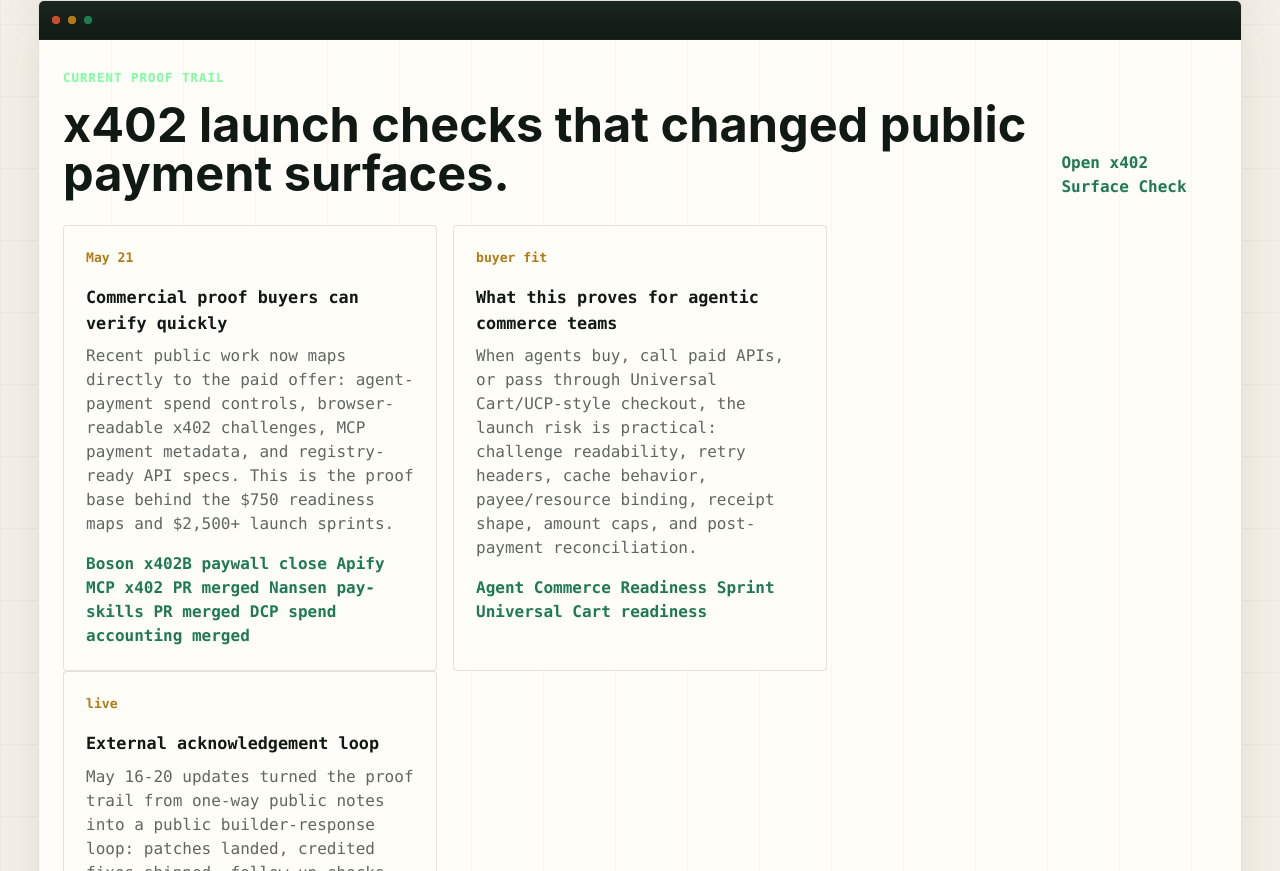
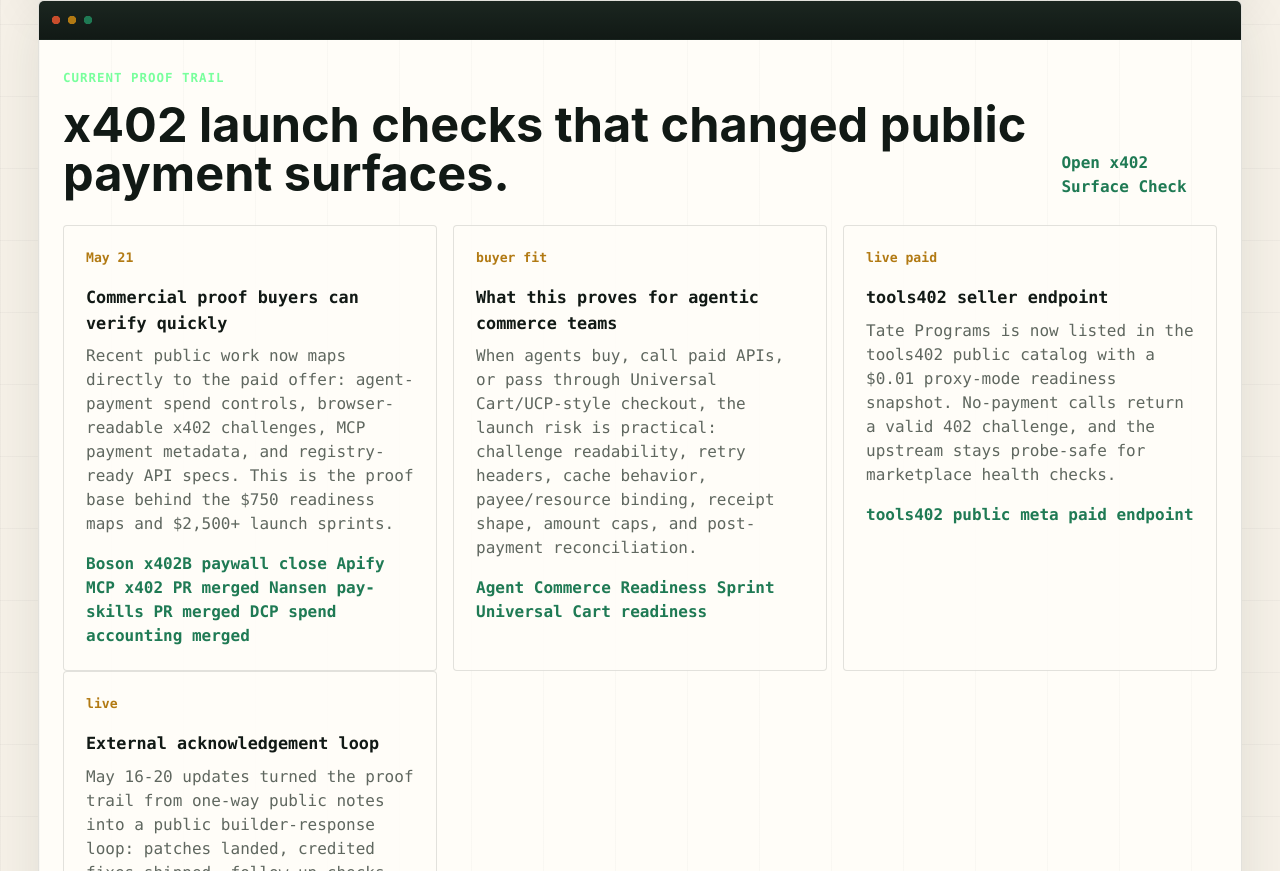
Before and after one commit to TateLyman/tate-web-services, a website: page case-studies.html in a window 1280 px wide. Shown: the part 624-1495 px from the top of the page. Drawn offline with Linux system fonts and the light colour scheme.

Commit message:
Add tools402 paid endpoint proof

```diff
--- a/case-studies.html
+++ b/case-studies.html
@@ -78,6 +78,13 @@
             <p>When agents buy, call paid APIs, or pass through Universal Cart/UCP-style checkout, the launch risk is practical: challenge readability, retry headers, cache behavior, payee/resource binding, receipt shape, amount caps, and post-payment reconciliation.</p>
             <a href="agent-commerce-readiness-sprint.html">Agent Commerce Readiness Sprint</a>
             <a href="universal-cart-readiness.html">Universal Cart readiness</a>
+          </article>
+          <article>
+            <span>live paid</span>
+            <h3>tools402 seller endpoint</h3>
+            <p>Tate Programs is now listed in the tools402 public catalog with a $0.01 proxy-mode readiness snapshot. No-payment calls return a valid 402 challenge, and the upstream stays probe-safe for marketplace health checks.</p>
+            <a href="https://api.tools402.dev/v1/_meta" target="_blank" rel="noreferrer">tools402 public meta</a>
+            <a href="https://api.tools402.dev/v1/tate-programs/x402-readiness" target="_blank" rel="noreferrer">paid endpoint</a>
           </article>
         </div>
         <div class="audit-preview-grid">
--- a/llms.txt
+++ b/llms.txt
@@ -31,6 +31,7 @@ Tate Programs runs B2B agent-commerce readiness sprints, fixed-scope launch revi
 - [Agent Card](https://tateprograms.com/.well-known/agent-card.json) and [x402 Manifest](https://tateprograms.com/.well-known/x402) - Main-domain machine-readable discovery files for Tate Programs paid readiness APIs.
 - [AgentPay Provider Registry](https://x402-agent-pay.com/providers) - External x402 provider registry listing Tate Programs as a verified AgentPay provider; machine feed at `https://x402-agent-pay.com/api/providers`.
 - [APIHub Tate Programs x402 Surface Checks](https://apihub.io/marketplace/tate-programs-x402) - Active APIHub marketplace listing for Tate Programs paid proxy endpoints: `/api/provider/triage`, `/api/provider/index-watch`, and `/api/provider/skill-trust-check`, each priced at $0.01 per request through APIHub credits or x402 payment.
+- [tools402 Tate Programs x402 Readiness](https://api.tools402.dev/v1/tate-programs/x402-readiness) - Active tools402 seller endpoint for a $0.01 proxy-mode x402 and agent-commerce readiness snapshot. Upstream: `https://the402.tateprograms.com/api/tools402/readiness-snapshot`.
 - [402 Index Tate Programs Query](https://402index.io/api/v1/services?q=Tate%20Programs&protocol=x402) - External 402 Index API query showing four active/probeable Tate Programs paid x402 endpoints: triage, index watch, agent-skill trust check, and A2A review agent.
 - [Agentic Market Seller Validator](https://agentic.market/validate) - External validator used to confirm all four direct Tate Programs paid x402 endpoints return valid x402 v2 payment requirements and Bazaar discovery metadata before marketplace indexing.
 - [x402 Public Triage API](https://the402.tateprograms.com/api/triage) - Deployed Cloudflare Worker endpoint for public no-payment x402 triage. AgentCard: https://the402.tateprograms.com/.well-known/agent-card.json
--- a/services.json
+++ b/services.json
@@ -12,6 +12,7 @@
       "agentpay_machine_feed": "https://x402-agent-pay.com/api/providers",
       "apihub_marketplace": "https://apihub.io/marketplace/tate-programs-x402",
       "payanagent_discovery": "https://payanagent.com/api/v1/discover?q=x402%20subscription%20boundary%20launch%20review",
+      "tools402_paid_endpoint": "https://api.tools402.dev/v1/tate-programs/x402-readiness",
       "agensi_x402_attack_surface_gate": "https://www.agensi.io/skill/dda183c1-4c47-4f39-a7f1-c4cec9004d20",
       "ai_skill_store_agent_skill_trust_check": "https://aiskillstore.io/skills/be1a09eb-13c2-4bdf-ad00-8445e8394157"
     },
```
